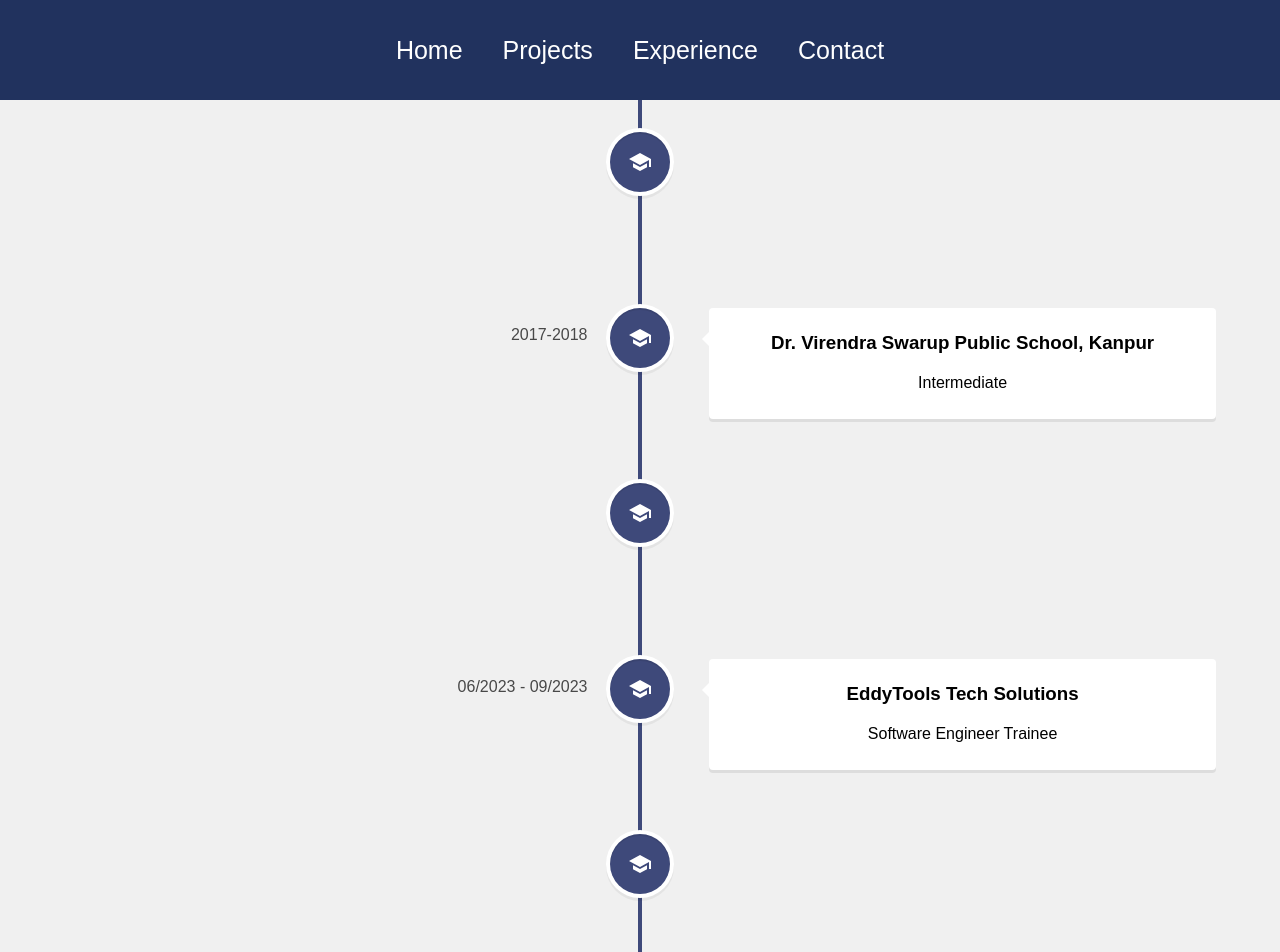
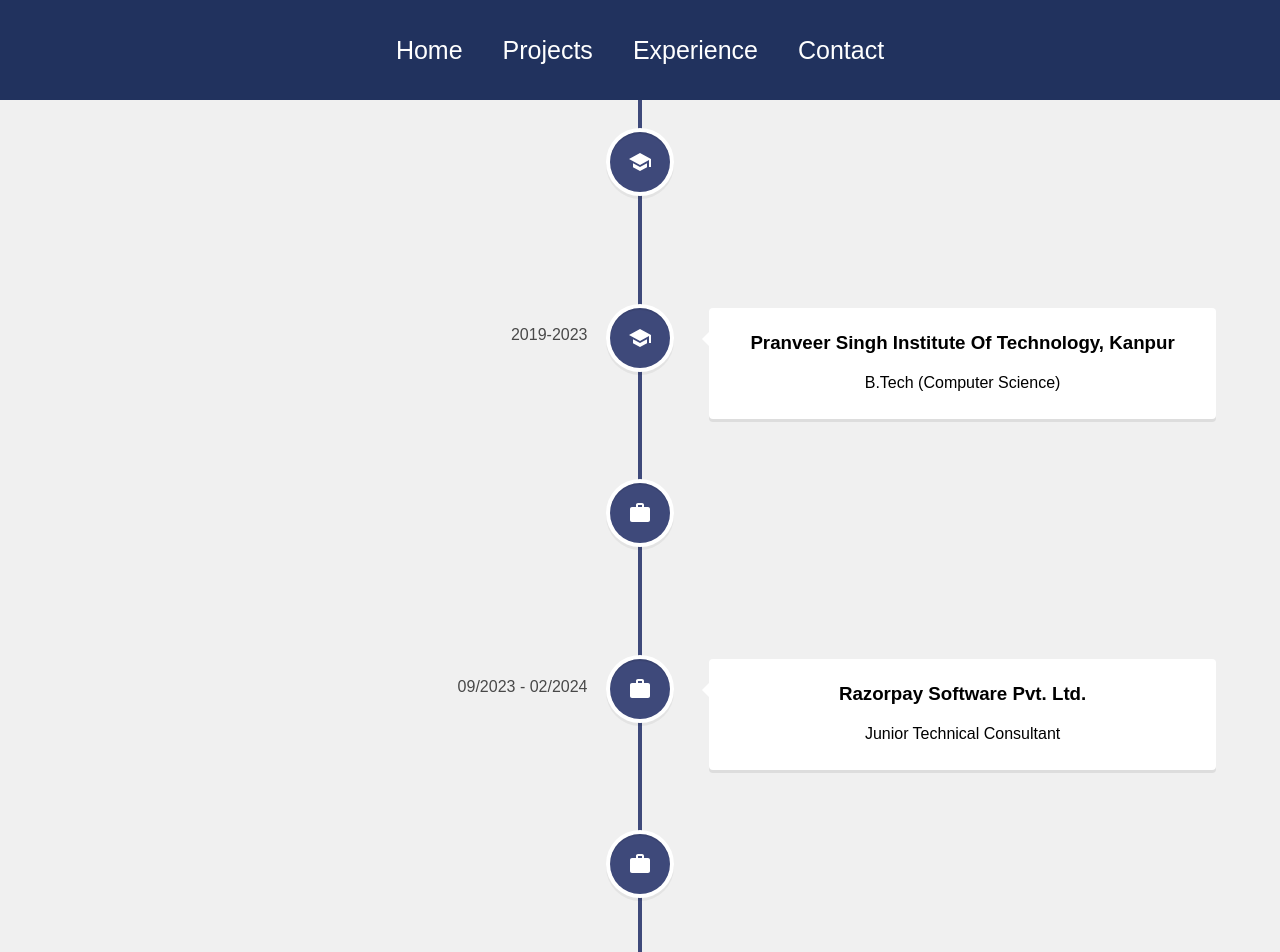
Before and after one commit to aaryan-verma/portfolioWebsite, a React (Create React App) app: page /experience in a window 1280 px wide. Shown: the top 952 px of the page. Built offline with nearby package versions, Linux system fonts and the light colour scheme.

Commit message:
refactor: updated experience section with latest job

```diff
--- a/src/pages/Experience.js
+++ b/src/pages/Experience.js
@@ -2,21 +2,13 @@ import React from 'react'
 import {VerticalTimeline, VerticalTimelineElement} from 'react-vertical-timeline-component'
 import 'react-vertical-timeline-component/style.min.css'
 import SchoolIcon from '@material-ui/icons/School'
+import WorkIcon from '@material-ui/icons/Work';
 import '../styles/Experience.css'
 
 function Experience() {
   return (
     <div className='experience'>
         <VerticalTimeline lineColor='#3e497a'>
-            <VerticalTimelineElement
-                className='vertical-timeline-element--education'
-                date = '2015-2016'
-                iconStyle={{background: '#3e497a', color : '#fff'}}
-                icon = {<SchoolIcon/>}
-                >
-                    <h3 className='vertical-timeline-element-title'>Dr. Virendra Swarup Public School, Kanpur</h3>
-                    <p>High School</p>
-            </VerticalTimelineElement>
 
             <VerticalTimelineElement
                 className='vertical-timeline-element--education'
@@ -25,7 +17,7 @@ function Experience() {
                 icon = {<SchoolIcon/>}
                 >
                     <h3 className='vertical-timeline-element-title'>Dr. Virendra Swarup Public School, Kanpur</h3>
-                    <p>Intermediate</p>
+                    <p>Higher Secondary</p>
             </VerticalTimelineElement>
 
             <VerticalTimelineElement
@@ -43,7 +35,7 @@ function Experience() {
                 className='vertical-timeline-element--education'
                 date = '06/2023 - 09/2023 '
                 iconStyle={{background: '#3e497a', color : '#fff'}}
-                icon = {<SchoolIcon/>}
+                icon = {<WorkIcon/>}
                 >
                     <h3 className='vertical-timeline-element-title'>EddyTools Tech Solutions</h3>
                     <p>Software Engineer Trainee</p>
@@ -53,10 +45,20 @@ function Experience() {
                 className='vertical-timeline-element--education'
                 date = '09/2023 - 02/2024'
                 iconStyle={{background: '#3e497a', color : '#fff'}}
-                icon = {<SchoolIcon/>}
+                icon = {<WorkIcon/>}
                 >
                     <h3 className='vertical-timeline-element-title'>Razorpay Software Pvt. Ltd.</h3>
                     <p>Junior Technical Consultant</p>
+            </VerticalTimelineElement>
+
+            <VerticalTimelineElement
+                className='vertical-timeline-element--education'
+                date = '09/2023 - 02/2024'
+                iconStyle={{background: '#3e497a', color : '#fff'}}
+                icon = {<WorkIcon/>}
+                >
+                    <h3 className='vertical-timeline-element-title'>Mavonic Technology Pvt. Ltd.</h3>
+                    <p>Associate Software Developer</p>
             </VerticalTimelineElement>
 
 
```
